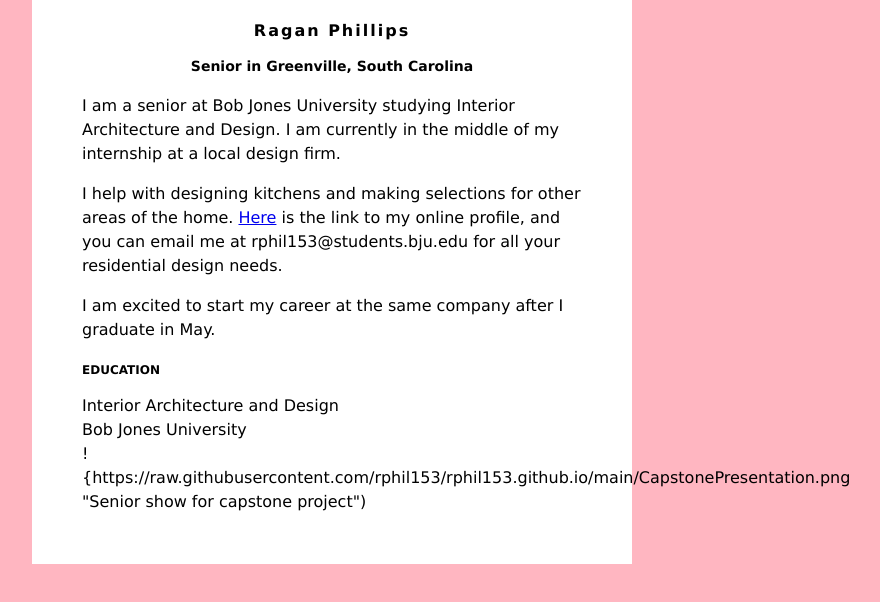
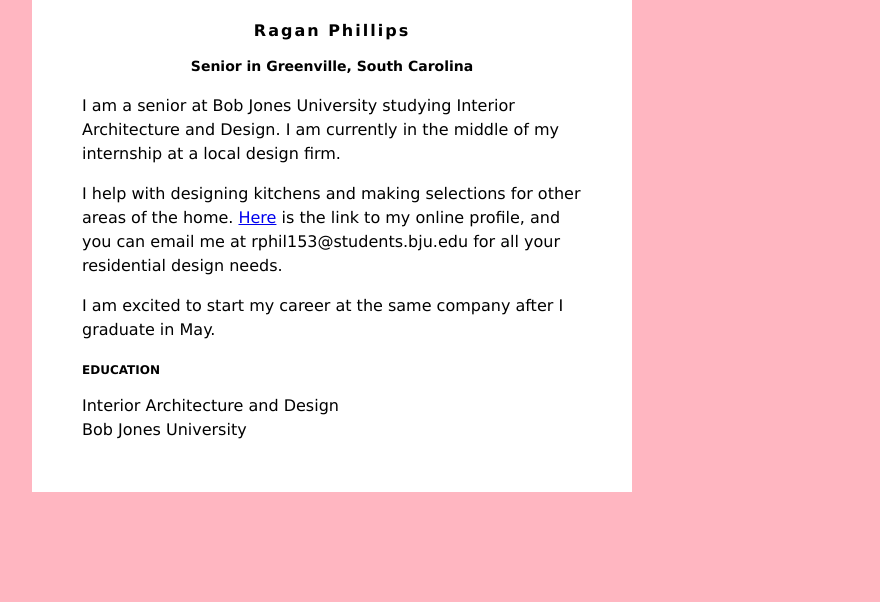
Before and after one commit to rphil153/rphil153.github.io, a plain HTML site: page index.html in a window 1280 px wide. Shown: the whole page, without its empty margins (308-1188 px from the left). Drawn offline with Linux system fonts and the light colour scheme.

Commit message:
Update index.html

```diff
--- a/index.html
+++ b/index.html
@@ -43,7 +43,7 @@ h3 {
         <h3>EDUCATION</h3>
         Interior Architecture and Design<br />
         Bob Jones University<br />
-        !{https://raw.githubusercontent.com/rphil153/rphil153.github.io/main/CapstonePresentation.png  "Senior show for capstone project")
+
     </div>
 </body>
 </html>
```
